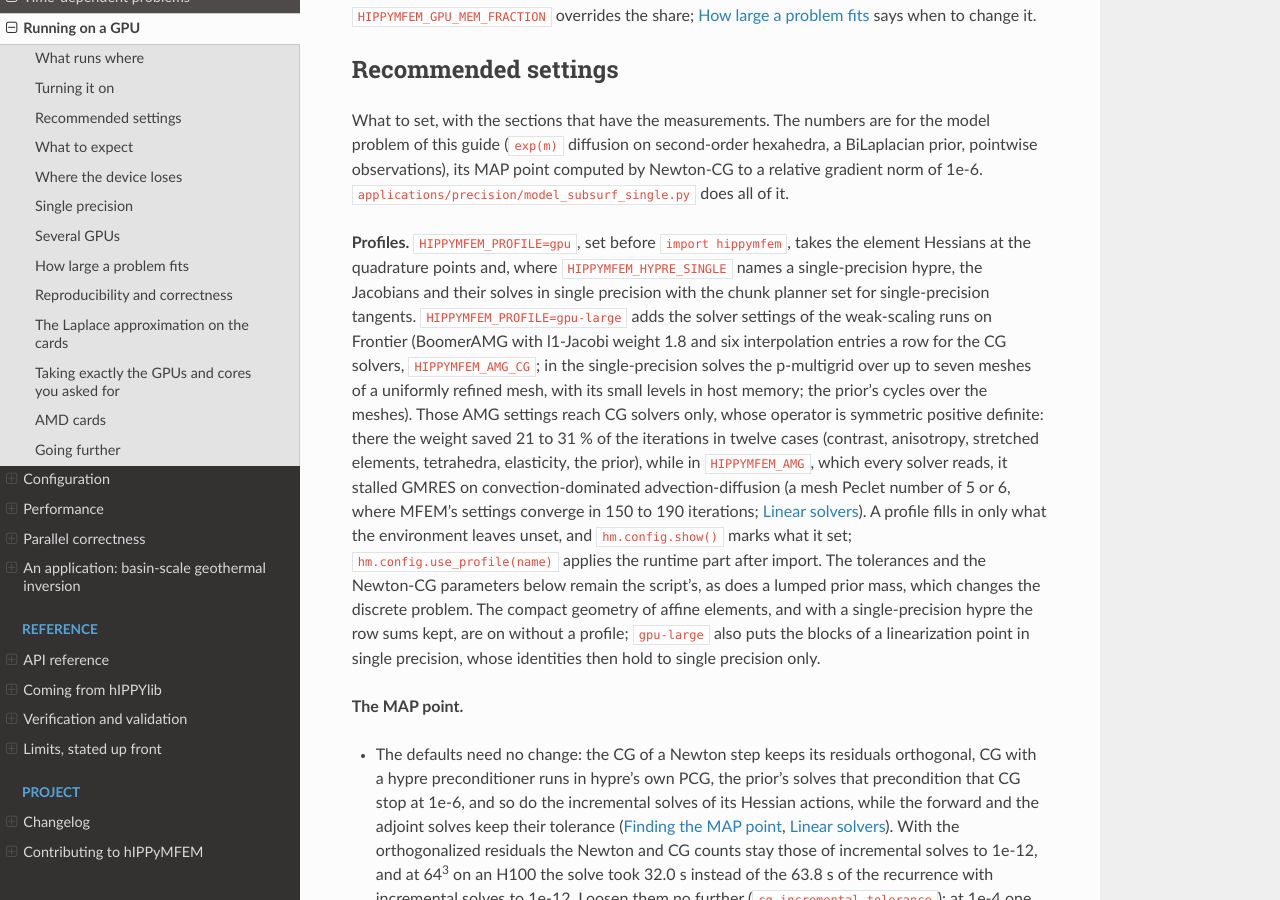
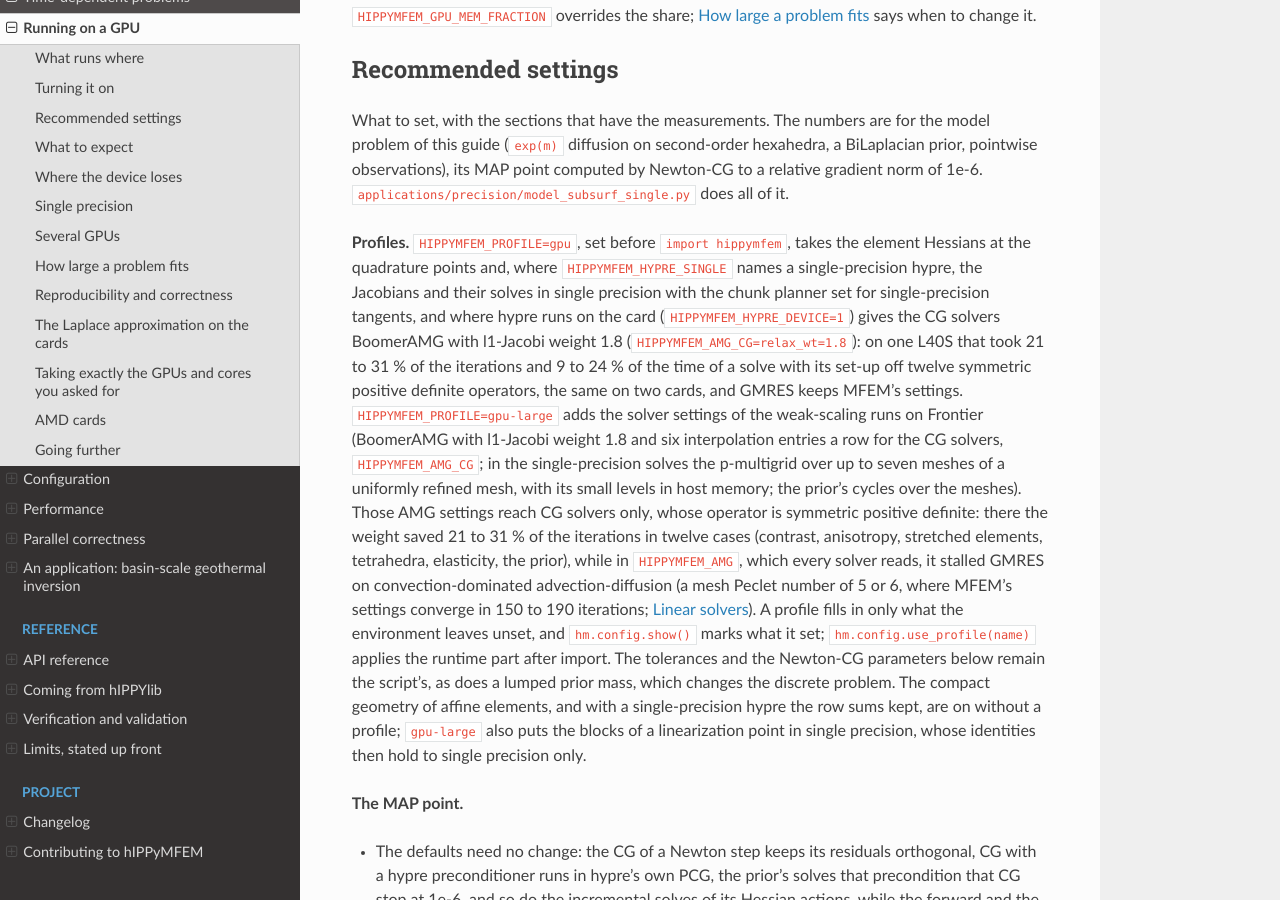
Before and after one commit to hIPPyMFEM/hippymfem, a Sphinx documentation site: the page built from docs/source/guide/gpu.rst, in a window 1280 px wide and 900 px high, scrolled down 1197 px. Built offline with Sphinx 7.4.7 and the Read the Docs theme 3.1.0, drawn with Linux system fonts in a browser that asks for light colours; pages that are not in the unit, such as notebooks, are missing from menus.

Commit message:
gpu profile: the CG solvers get l1-Jacobi weight 1.8 where hypre runs on the card
HIPPYMFEM_AMG_CG=relax_wt=1.8, an entry conditioned on HIPPYMFEM_HYPRE_DEVICE (Peng's
decision of 2026-11-09, relayed by the sciml2 session, whose check on one L40S found
21 to 31 % fewer iterations and 9 to 24 % less time a solve with its set-up on twelve
symmetric positive definite operators, the same on two cards; pmax=6 stays in
gpu-large).  GMRES never reads it.  test_vectors checks the entry with hypre on the
card, its absence with HIPPYMFEM_HYPRE_DEVICE=0 or unset, and a user's own setting kept.

```diff
--- a/docs/source/guide/gpu.rst
+++ b/docs/source/guide/gpu.rst
@@ -78,7 +78,12 @@ all of it.
 **Profiles.**  ``HIPPYMFEM_PROFILE=gpu``, set before ``import hippymfem``, takes the element
 Hessians at the quadrature points and, where ``HIPPYMFEM_HYPRE_SINGLE`` names a
 single-precision hypre, the Jacobians and their solves in single precision with the chunk
-planner set for single-precision tangents.  ``HIPPYMFEM_PROFILE=gpu-large`` adds the
+planner set for single-precision tangents, and where hypre runs on the card
+(``HIPPYMFEM_HYPRE_DEVICE=1``) gives the CG solvers BoomerAMG with l1-Jacobi weight 1.8
+(``HIPPYMFEM_AMG_CG=relax_wt=1.8``): on one L40S that took 21 to 31 % of the iterations
+and 9 to 24 % of the time of a solve with its set-up off twelve symmetric positive
+definite operators, the same on two cards, and GMRES keeps MFEM's settings.
+``HIPPYMFEM_PROFILE=gpu-large`` adds the
 solver settings of the weak-scaling runs on Frontier (BoomerAMG with l1-Jacobi weight 1.8
 and six interpolation entries a row for the CG solvers, ``HIPPYMFEM_AMG_CG``; in the
 single-precision solves the p-multigrid over
```
Also changed, not shown: CHANGELOG.md (+7 -0 lines), 2 other files.
